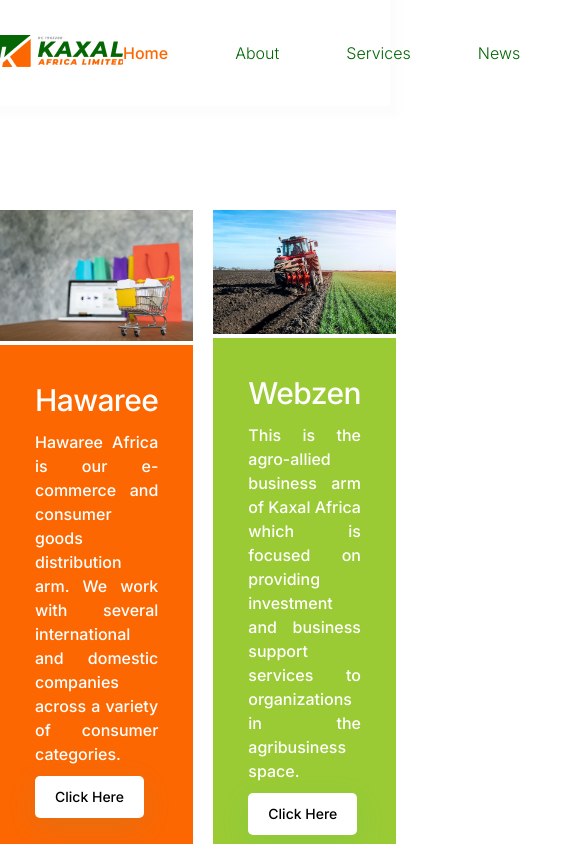
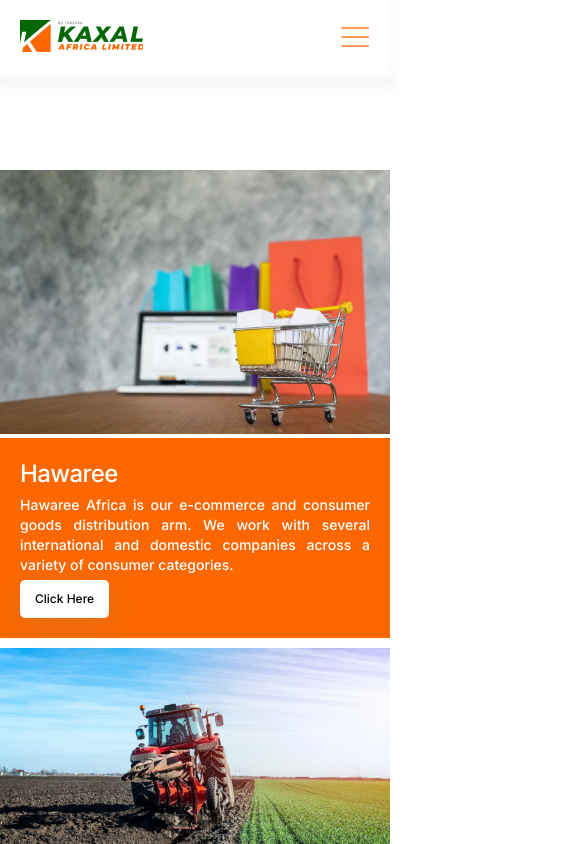
Before and after one commit to marketintelsolutions/kaxal, a React (Create React App) app: page / in a window 390 px wide. Shown: the top 844 px of the page, 585 px wide, since content can reach past the window. Built offline with nearby package versions, Linux system fonts and the light colour scheme.

Commit message:
responsiveness in progress

```diff
--- a/src/components/Navbar.js
+++ b/src/components/Navbar.js
@@ -1,21 +1,19 @@
 import React, { useEffect, useState } from "react";
 import { Link, useLocation } from "react-router-dom";
 import logo from "../assets/images/logo.png";
+import hamburger from "../assets/logos/hamburger.png";
 import { paths } from "../utils/data";
 
 const Navbar = () => {
-  const [currentPath, setCurrentPath] = useState('/')
+  const [currentPath, setCurrentPath] = useState('/');
+  const [isNavOpen, setIsNavOpen] = useState(false);
 
-  const location = useLocation()
-
-
+  const location = useLocation();
 
   useEffect(() => {
-    window.scroll(0, 0)
-
-    setCurrentPath(location.pathname)
-
-  }, [location])
+    window.scroll(0, 0);
+    setCurrentPath(location.pathname);
+  }, [location]);
 
   return (
     <nav className="navbar">
@@ -23,16 +21,26 @@ const Navbar = () => {
         <div className="logo">
           <img src={logo} alt="logo" />
         </div>
-        <div className="nav-links">
-          {
-            paths.map((pathItem) => {
-              const { text, path } = pathItem
 
-              return <Link to={path} className={`${currentPath === path ? "link-item active" : 'link-item'}`}>
+        {/* Hamburger Button */}
+        <button className="hamburger" onClick={() => setIsNavOpen(!isNavOpen)}>
+          <img src={hamburger} alt="hamburger" />
+        </button>
+
+        <div className={`nav-links ${isNavOpen ? "open" : ""}`}>
+          {paths.map((pathItem, index) => {
+            const { text, path } = pathItem;
+            return (
+              <Link
+                key={index}
+                to={path}
+                className={`${currentPath === path ? "link-item active" : 'link-item'}`}
+                onClick={() => setIsNavOpen(false)} // Close nav when a link is clicked
+              >
                 {text}
               </Link>
-            })
-          }
+            );
+          })}
         </div>
       </div>
     </nav>
--- a/src/styles/modules/_about.scss
+++ b/src/styles/modules/_about.scss
@@ -1,9 +1,6 @@
 .about {
 
   & .section-two {
-    // border: 2px solid red;
-    // background: rgb(247, 244, 241);
-
     background: var(--light-green);
     padding: 90px 30px 50px;
 
@@ -13,6 +10,11 @@
       max-width: var(--max-width);
       display: flex;
       gap: 50px;
+
+      @media (max-width: $breakpoint-tablet) {
+        flex-direction: column;
+        gap: 20px;
+      }
 
       & .left {
         max-width: 530px;
@@ -85,6 +87,12 @@
           }
         }
       }
+
+      & .left, & .right {
+        @media (max-width: $breakpoint-tablet) {
+          max-width: 100%;
+        }
+      }
     }
 
     & .values{
@@ -96,6 +104,11 @@
       gap: 30px;
       justify-content: center;
 
+      @media (max-width: $breakpoint-tablet) {
+        flex-direction: column;
+        gap: 20px;
+      }
+
       & .value-item{
         // border: 2px solid blue;
         padding: 40px 30px;
@@ -106,9 +119,19 @@
         flex-direction: column;
         gap: 20px;
         border-radius: 6px;
-        border: none;
+        // border: none;
         -webkit-box-shadow: 0 5px 10px 7px rgba(136,140,133,.05);
         box-shadow: 0 5px 10px 7px rgba(136,140,133,.05);
+
+        @media (max-width: $breakpoint-tablet) {
+          width: 100%;
+        }
+
+        @media (max-width: $breakpoint-small) {
+          padding: 20px 15px;
+        }
+
+
 
         & img{
           height: 80px;
@@ -166,6 +189,11 @@
         flex-wrap: wrap;
         // align-items: center;
 
+        @media (max-width: $breakpoint-tablet) {
+          flex-direction: column;
+          gap: 20px;
+        }
+
         & .team-item{
           padding: 50px 30px;
           width: 45%;
@@ -177,6 +205,18 @@
           align-items: center;
           justify-content: centers;
           box-shadow: 0 5px 10px 7px rgba(136,140,133,.05);
+
+          @media (max-width: $breakpoint-tablet) {
+            width: 100%;
+          }
+
+          // @media (max-width: $breakpoint-small) {
+          //   padding: 20px 15px;
+          // }
+
+          @media (max-width: $breakpoint-small) {
+            padding: 30px 15px;
+          }
 
           & img{
             height: 392px;
--- a/src/styles/modules/_footer.scss
+++ b/src/styles/modules/_footer.scss
@@ -1,20 +1,29 @@
 .footer {
-  //   border: 2px solid red;
+    // border: 2px solid red;
   // background: var(--light-green);
   background-repeat: no-repeat;
   background-size: cover;
   padding: 50px 0;
 
+  @media (max-width: $breakpoint-tablet) {
+    padding-top: 130px;
+   }
+
 
   & .footer-center {
-  margin: 0 auto;
-  padding: 55px 0;
+    margin: 0 auto;
+    padding: 55px 0;
     display: flex;
     max-width: var(--max-width);
     margin: 0 auto;
     // border: 2px solid blue;
     flex-wrap: wrap;
     justify-content: space-between;
+
+    @media (max-width: $breakpoint-tablet) {
+     padding: 20px;
+     gap: 30px
+    }
 
     & .left {
       display: flex;
@@ -152,5 +161,7 @@
         }
       }
     }
+
+
   }
 }
--- a/src/styles/modules/_landing.scss
+++ b/src/styles/modules/_landing.scss
@@ -1,5 +1,13 @@
 .landing {
   padding: 100px 0;
+
+  @media (max-width: $breakpoint-large) {
+    padding: 80px 0;
+  }
+
+  @media (max-width: $breakpoint-tablet) {
+    padding: 60px 0;
+  }
 
   & .landing-center {
     // border: 2px solid blue;
@@ -8,6 +16,11 @@
     display: flex;
     gap: 20px;
 
+    @media (max-width: $breakpoint-tablet) {
+      flex-direction: column;
+      gap: 10px;
+    }
+
     & .landing-card {
 
       & .image {
@@ -15,6 +28,10 @@
         max-width: 610px;
         max-height: 405px;
         position: relative;
+
+        @media (max-width: $breakpoint-tablet) {
+          max-width: 100%;
+        }
 
         & .img-overlay {
           opacity: 0;
@@ -31,6 +48,10 @@
           padding-left: 67px;
           // justify-content: center;
         transition: var(--transition);
+
+        @media (max-width: $breakpoint-tablet) {
+          height: 100%;
+        }
 
         & img{
           transform: translateX(40px);
@@ -60,6 +81,10 @@
 
       & .info-container {
         padding: 35px;
+
+        @media (max-width: $breakpoint-tablet) {
+          padding: 20px;
+        }
       }
       & .info {
         // border: 2px solid red;
@@ -69,6 +94,11 @@
         flex-direction: column;
         gap: 10px;
 
+        @media (max-width: $breakpoint-tablet) {
+          max-width: 100%;
+          gap: 5px;
+        }
+
         & h2 {
           color: #fff;
           font-size: 30px;
@@ -77,6 +107,11 @@
           font-weight: 500;
           line-height: 40px;
           letter-spacing: -0.6px;
+
+          @media (max-width: $breakpoint-tablet) {
+            font-size: 24px;
+            line-height: 32px;
+          }
         }
 
         & p {
@@ -87,6 +122,11 @@
           font-style: normal;
           font-weight: 500;
           line-height: 24px;
+
+          @media (max-width: $breakpoint-tablet) {
+            font-size: 14px;
+            line-height: 20px;
+          }
         }
 
         & button, a {
@@ -109,6 +149,11 @@
           cursor: pointer;
           transition: var(--transition);
 
+          @media (max-width: $breakpoint-tablet) {
+            padding: 8px 15px;
+            font-size: 12px;
+          }
+
           &:hover{
             opacity: 0.9;
             transition: var(--transition);
--- a/src/styles/modules/_navbar.scss
+++ b/src/styles/modules/_navbar.scss
@@ -9,6 +9,11 @@
   z-index: 999;
   background: white;
 
+  @media (max-width: $breakpoint-tablet) {
+    padding: 20px;
+  }
+
+
   & .nav-center {
     // border: 2px solid blue;
     max-width: var(--max-width);
@@ -16,10 +21,26 @@
     display: flex;
     justify-content: space-between;
     align-items: center;
+    transition: all 0.2s linear;
 
     & .nav-links {
       display: flex;
       gap: 67px;
+      transition: all 0.2s linear;
+
+      @media (max-width: $breakpoint-tablet) {
+        // display: block;
+        position: absolute;
+        padding: 0;
+        top: 100%;
+        left: 0;
+        width: 100%;
+        background: white;
+        flex-direction: column;
+        height: 0;
+        transition: all 0.2s linear;
+        box-shadow: var(--box-shadow);
+      }
 
       & .link-item {
         text-transform: capitalize;
@@ -32,6 +53,11 @@
         cursor: pointer;
         text-decoration: none;
         transition: var(--transition);
+
+        @media (max-width: $breakpoint-tablet) {
+          display: none;
+          height: 0;
+        }
 
         &:hover{
           opacity: 0.8;
@@ -48,5 +74,37 @@
         line-height: 24px;
       }
     }
+
+    @media (max-width: $breakpoint-tablet) {
+      & .open{
+        height: auto;
+        transition: all 0.2s linear;
+        transform-origin: top;
+        padding: 20px;
+
+        & .link-item{
+          display: flex;
+          height: auto;
+        }
+      }
+    }
+
+
+  }
+
+  & .hamburger{
+    display: none;
+    background: transparent;
+    border: none;
+    cursor: pointer;
+
+    & img{
+      height: 30px;
+      width: 30px;
+    }
+
+    @media (max-width: $breakpoint-tablet) {
+      display: block;
+    }
   }
 }
```
Also changed, not shown: src/assets/logos/hamburger.png (added). Lines whose indentation alone changed are shown as unchanged.
